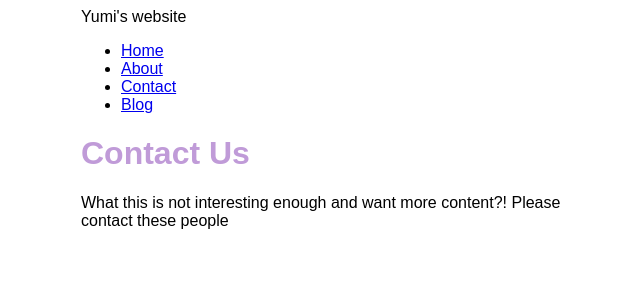
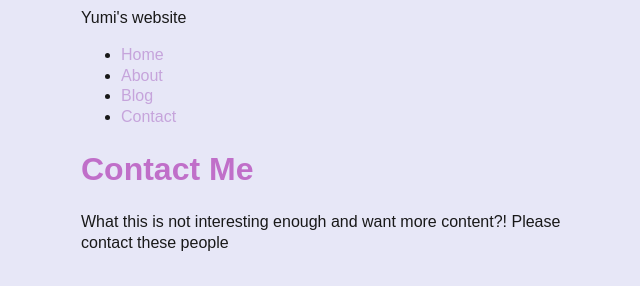
Before and after one commit to CarrieKam/GatsbyBlog, a Gatsby site: page /contact in a window 1280 px wide. Shown: the whole page, without its empty margins (309-949 px from the left). Built offline with nearby package versions, Linux system fonts and the light colour scheme; Gatsby itself is replaced by a stand-in of ours.

Commit message:
added a background color

```diff
--- a/src/components/layout.js
+++ b/src/components/layout.js
@@ -6,10 +6,9 @@ import {
     navLinks,
     navLinkItem,
     navLinkText,
-    siteTitle
+    siteTitle,
+    background
 } from './layout.module.css'
-
-console.log("container!", container)
 
 const Layout = ({ pageTitle, children }) => {
     const data = useStaticQuery(graphql`
@@ -24,6 +23,7 @@ const Layout = ({ pageTitle, children }) => {
     return (
         <main>
             <div className={container}>
+                <div style={{ background }}/>
                 <title>{pageTitle} | {data.site.siteMetadata.title}</title>
                 <header className={siteTitle}>{data.site.siteMetadata.title}</header>
                 <nav>
@@ -38,13 +38,13 @@ const Layout = ({ pageTitle, children }) => {
                                 About
                             </Link></li>
                         <li className={navLinkItem}>
-                            <Link to="/contact" className={navLinkText}>
-                                Contact
+                            <Link to="/blog" className={navLinkText}>
+                                Blog
                             </Link>
                         </li>
                         <li className={navLinkItem}>
-                            <Link to="/blog" className={navLinkText}>
-                                Blog
+                            <Link to="/contact" className={navLinkText}>
+                                Contact
                             </Link>
                         </li>
                     </ul>
@@ -55,5 +55,4 @@ const Layout = ({ pageTitle, children }) => {
             </main>
     )
 }
-
 export default Layout
--- a/src/components/layout.module.css
+++ b/src/components/layout.module.css
@@ -2,10 +2,16 @@
   margin: auto;
   max-width: 500px;
   font-family: sans-serif;
+  font-size: 100%;
+  box-sizing: border-box;
+}
+
+*, *::before, *::after {
+  box-sizing: inherit;
 }
 
 .heading {
-  color: #C09BD8;
+  color: #BA60C4;
 }
 .nav-links {
   display: flex;
@@ -21,7 +27,25 @@
 
 .site-title {
   font-size: 3rem;
-  color: #9F84BD;
+  color: #422040;
   font-weight: 700;
-  margin: 3rem 0;
+  margin: 2rem 0;
 }
+
+html{
+  background-color: #e5e5f7;
+  opacity: 0.9;
+  background-image:  radial-gradient(#833abb 0.5px, transparent 0.5px), radial-gradient(#833abb 0.5px, #e5e5f7 0.5px);
+  background-size: 20px 20px;
+  background-position: 0 0,10px 10px;
+  line-height: 1.3;
+}
+
+a {
+  text-decoration: none;
+  color:#C09BD8;
+}
+
+a:hover{
+   text-decoration: underline #59C3C3 0.3rem;
+}
--- a/src/pages/404.js
+++ b/src/pages/404.js
@@ -35,7 +35,7 @@ const NotFoundPage = () => {
         <span role="img" aria-label="Pensive emoji">
           😔
         </span>{" "}
-        we couldn’t find what you were looking for.
+        We couldn’t find the blog you are looking.
         <br />
         {process.env.NODE_ENV === "development" ? (
           <>
--- a/src/pages/contact.js
+++ b/src/pages/contact.js
@@ -3,10 +3,9 @@ import Layout from '../components/layout'
 
 const ContactPage = () => {
     return (
-        <Layout  pageTitle="Contact Us">
+        <Layout  pageTitle="Contact Me">
             <p>What this is not interesting enough and want more content?! Please contact these people</p>
         </Layout>
     )
 }
-
 export default ContactPage
--- a/src/pages/index.js
+++ b/src/pages/index.js
@@ -8,7 +8,7 @@ const IndexPage = () => {
       <p>I'm making this by following the Gatsby Tutorial.</p>
       <StaticImage
         alt="klee"
-        src="https://thegaminggenie.com/wp-content/uploads/2021/08/Genshin-Impact-Klee.png"
+        src="../images/me_chibi.png"
       />
     </Layout>
   )
```
Also changed, not shown: src/images/me_chibi.png (added).
